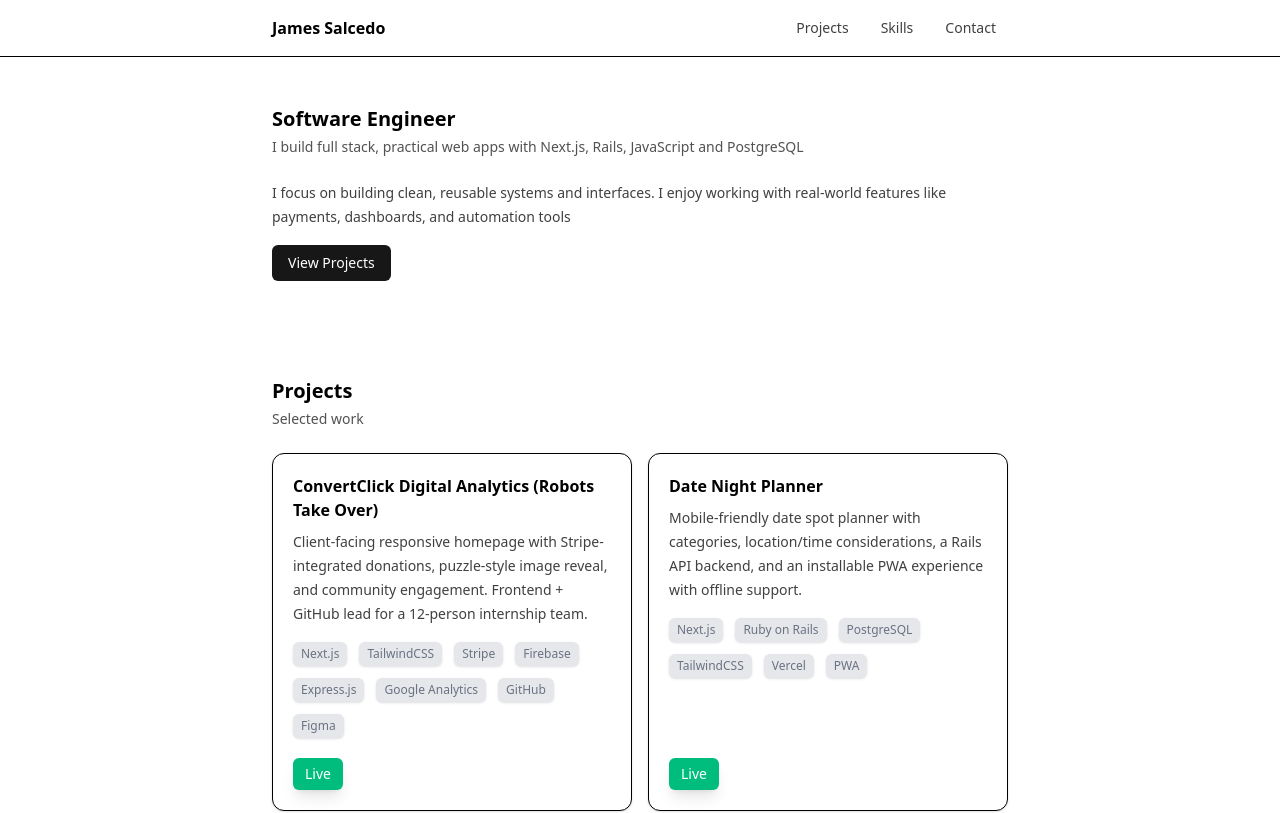
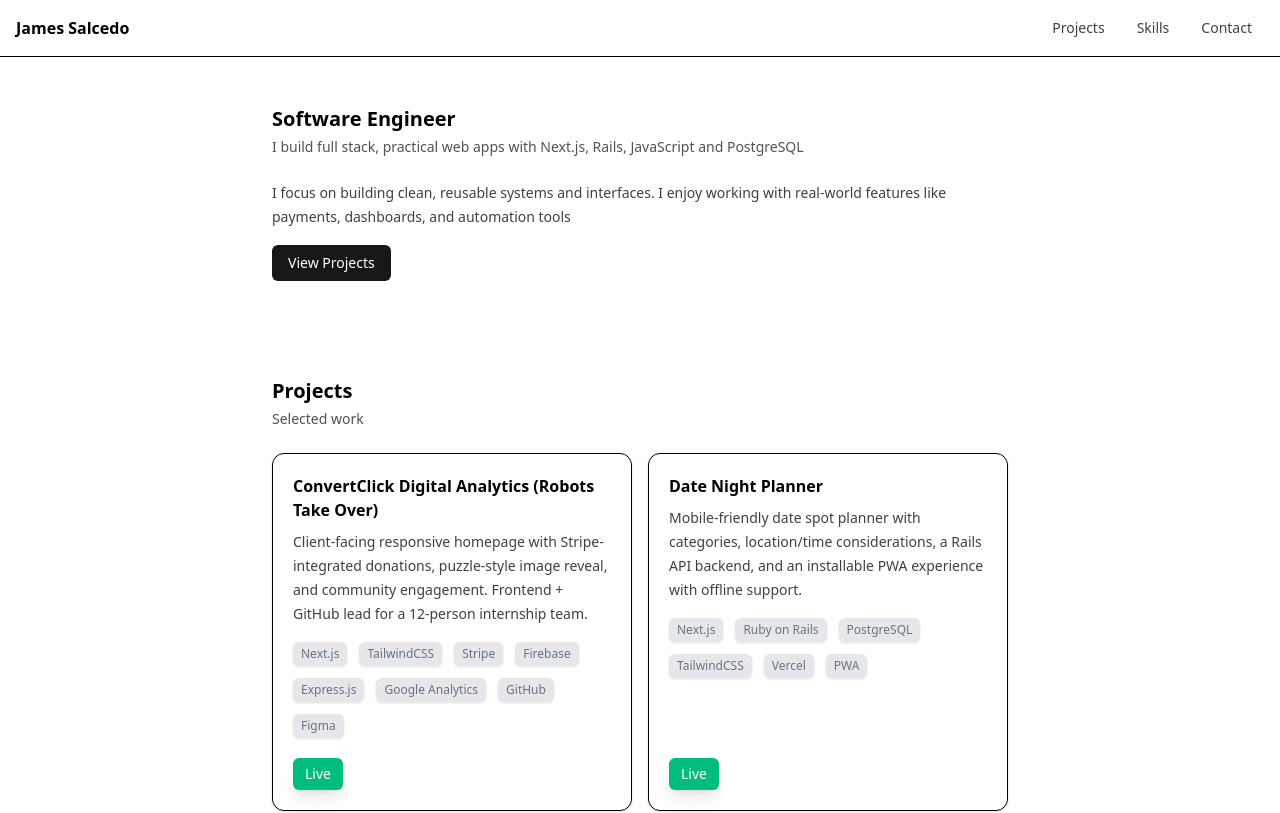
Before and after one commit to JamesSalcedo001/james_salcedo_portfolio, a Next.js app: page / in a window 1280 px wide. Shown: the top 813 px of the page. Built offline with nearby package versions, Linux system fonts and the light colour scheme.

Commit message:
Add size change functionality to container, adjust header max-w to take up more space

```diff
--- a/src/app/components/Container.js
+++ b/src/app/components/Container.js
@@ -1,6 +1,10 @@
-export default function Container({ children }) {
+export default function Container({ children, size = "content" }) {
+    const widths = {
+        content: "max-w-3xl",
+        wide: "max-w-9xl",
+    }
     return (
-        <div className="mx-auto w-full max-w-3xl px-4">
+        <div className={`mx-auto w-full px-4 ${widths[size]}`}>
             {children}
         </div>
     )
--- a/src/app/components/SiteHeader.js
+++ b/src/app/components/SiteHeader.js
@@ -10,7 +10,7 @@ const links = [
 export default function SiteHeader() {
     return (
         <header className="sticky top-0 bg-white/30 border-b-[0.09px] backdrop-blur">
-            <Container>
+            <Container size="wide">
                 <div className="flex h-14 items-center justify-between">
                     <a href="#" className="font-semibold">
                         James Salcedo
```
